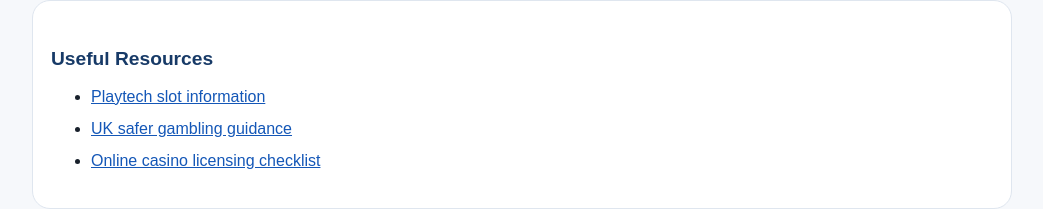
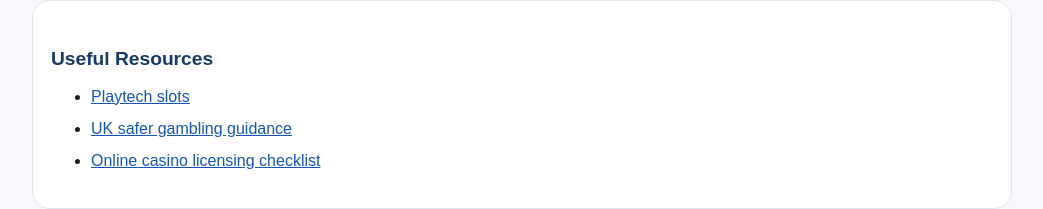
Before and after one commit to nongamstop/buffalo-blitz, a plain HTML site: page index.html in a window 1280 px wide. Shown: the part 10319-10528 px from the top of the page, without its empty margins (118-1161 px from the left). Drawn offline with Linux system fonts and the light colour scheme.

Commit message:
Update index.html

```diff
--- a/index.html
+++ b/index.html
@@ -473,7 +473,7 @@ li{margin-bottom:6px}
 <div class="external-links">
 <h3>Useful Resources</h3>
 <ul>
-<li><a href="#">Playtech slot information</a></li>
+<li><a href="https://nongamstop.github.io/buffalo-blitz/playtech-games-not-on-gamstop-best-for-uk.html">Playtech slots</a></li>
 <li><a href="#">UK safer gambling guidance</a></li>
 <li><a href="#">Online casino licensing checklist</a></li>
 </ul>
```
